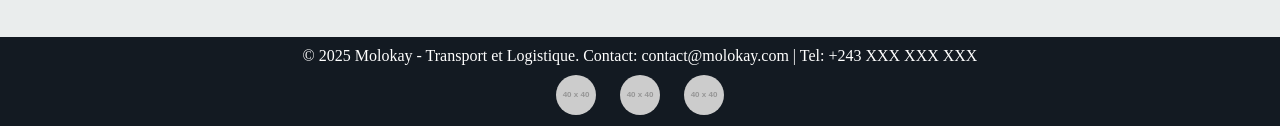
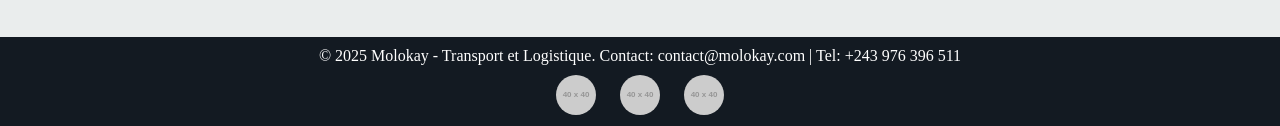
Before and after one commit to Nyabahama/commerce, a plain HTML site: page blog.html in a window 1280 px wide. Shown: the part 962-1088 px from the top of the page. Drawn offline with Linux system fonts and the light colour scheme; placeholder pictures from the web are drawn by us.

Commit message:
modification

```diff
--- a/blog.html
+++ b/blog.html
@@ -92,7 +92,7 @@
     </main>
 
     <footer>
-        <p>&copy; 2025 Molokay - Transport et Logistique. Contact: contact@molokay.com | Tel: +243 XXX XXX XXX</p>
+        <p>&copy; 2025 Molokay - Transport et Logistique. Contact: contact@molokay.com | Tel: +243 976 396 511</p>
         <div class="social-links" id="social">
             <a href="https://facebook.com/molokay" target="_blank"><img src="https://via.placeholder.com/40x40?text=FB" alt="Facebook"></a>
             <a href="https://twitter.com/molokay" target="_blank"><img src="https://via.placeholder.com/40x40?text=TW" alt="Twitter"></a>
```
Also changed, not shown: about.html (+1 -1 lines), contact.html (+2 -2 lines), login.html (+1 -1 lines), orders.html (+1 -1 lines), products.html (+1 -1 lines), services.html (+1 -1 lines).
